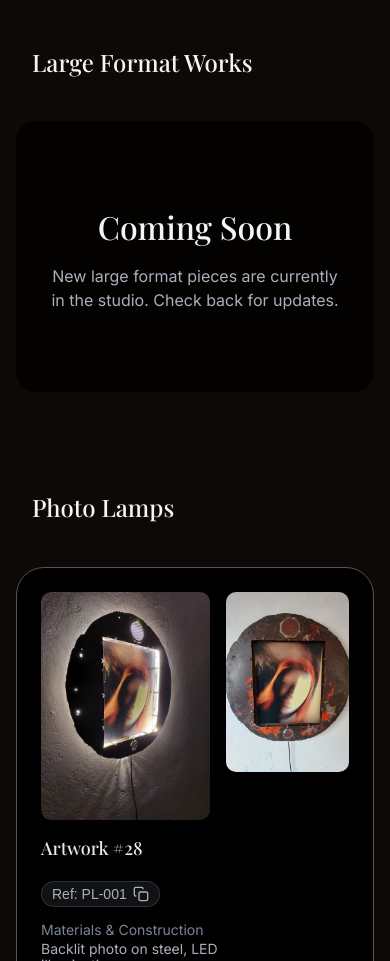
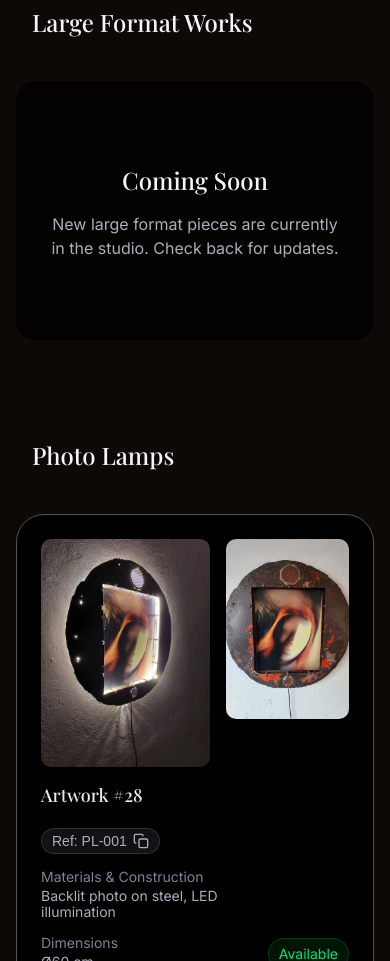
Before and after one commit to teabela/galerija, a plain HTML site: page index.html in a window 390 px wide. Shown: the part 9138-10099 px from the top of the page. Drawn offline with nearby package versions, Linux system fonts and the light colour scheme.

Commit message:
reduce gap

```diff
--- a/styles.css
+++ b/styles.css
@@ -1615,6 +1615,15 @@ body.menu-open .top-nav {
     font-size: 24px;
   }
 
+  .coming-soon-text {
+    font-size: 24px;
+  }
+
+  .works-section {
+    margin-top: 0;
+    padding-bottom: 0;
+  }
+
   .contact-map {
     height: 200px;
   }
```
